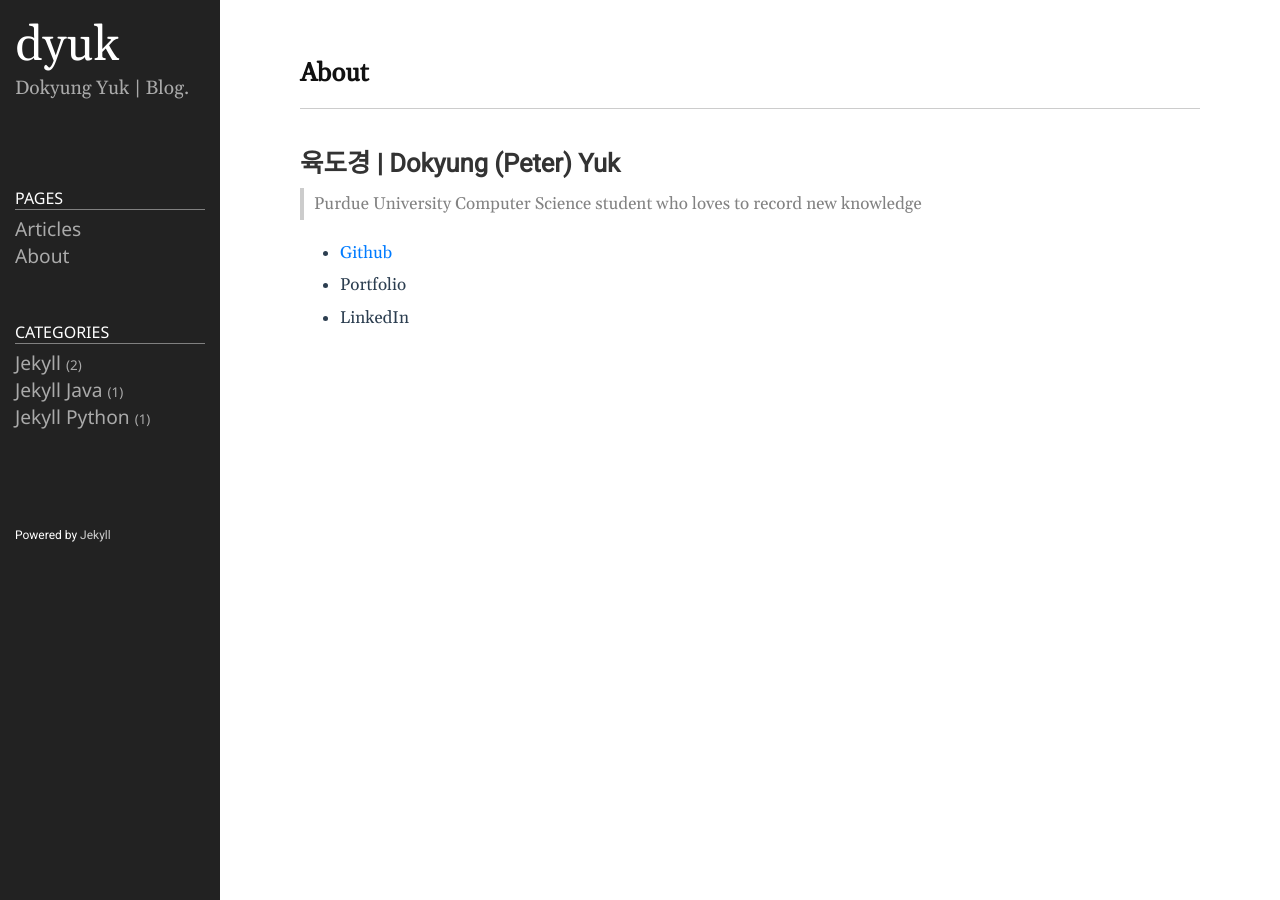
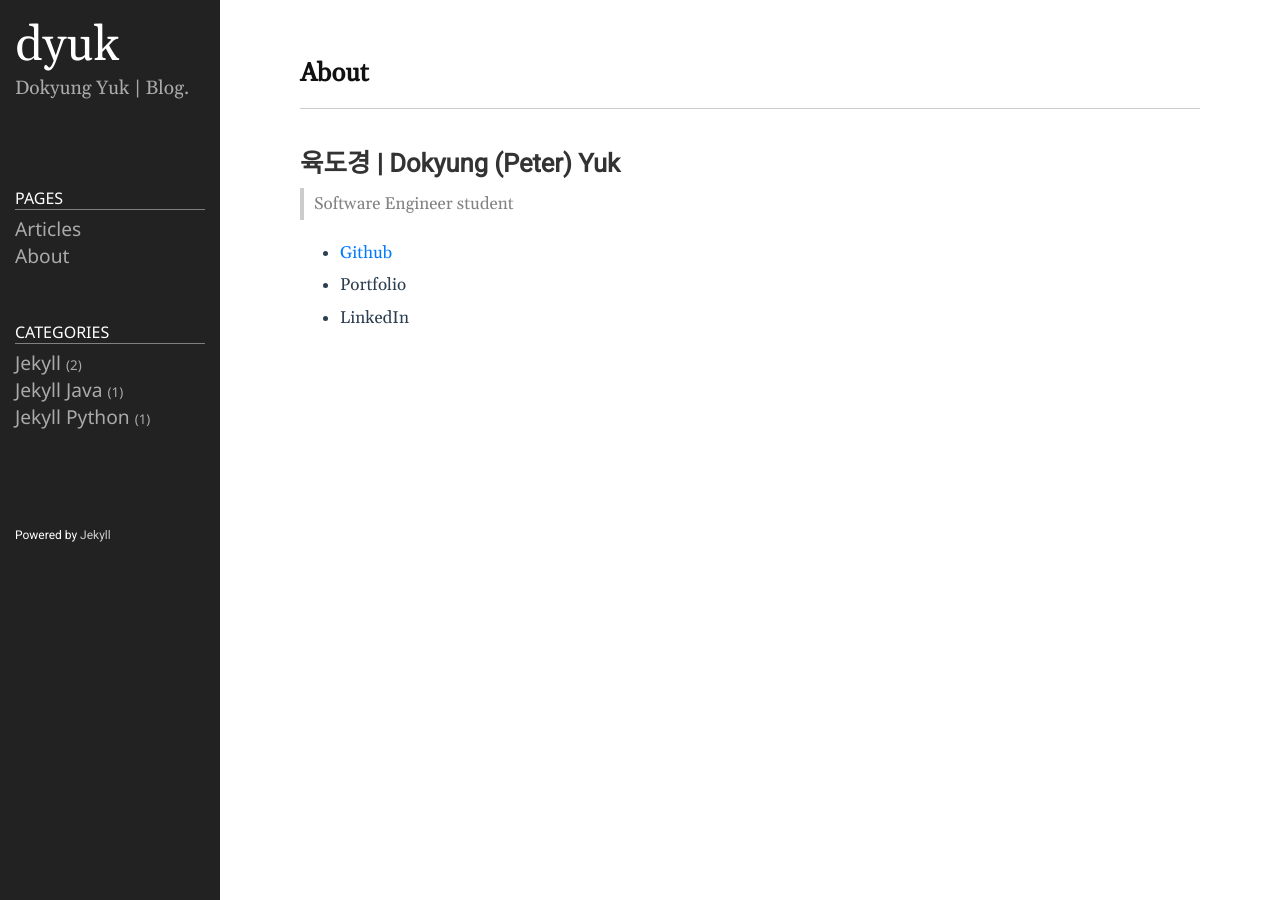
Before and after one commit to dyuk01/blog, a Jekyll site: the page built from about.md, in a window 1280 px wide. Built offline with Jekyll 4.4.1, drawn with Linux system fonts in a browser that asks for light colours.

Commit message:
Update about.md

```diff
--- a/about.md
+++ b/about.md
@@ -5,7 +5,7 @@ permalink: /about/
 ---
 
 ## 육도경 | Dokyung (Peter) Yuk
-> Purdue University Computer Science student who loves to record new knowledge
+> Software Engineer student
 
 - <a href="https://github.com/dyuk01l">Github</a>
 - Portfolio
```
